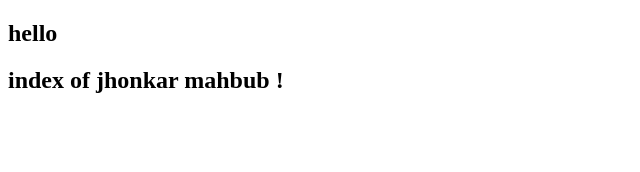
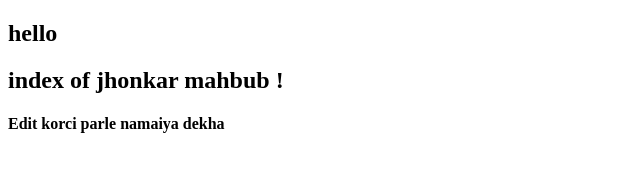
Before and after one commit to najir19/Git-first-practice, a plain HTML site: page index.html in a window 1280 px wide. Shown: the whole page, without its empty margins (0-640 px from the left). Drawn offline with Linux system fonts and the light colour scheme.

Commit message:
Update index.html

```diff
--- a/index.html
+++ b/index.html
@@ -8,5 +8,6 @@
 <body>
   <h2>hello</h1>
   <h2>index of jhonkar mahbub !</h2>
+    <h4>Edit korci parle namaiya dekha </h4>
 </body>
 </html>
```
